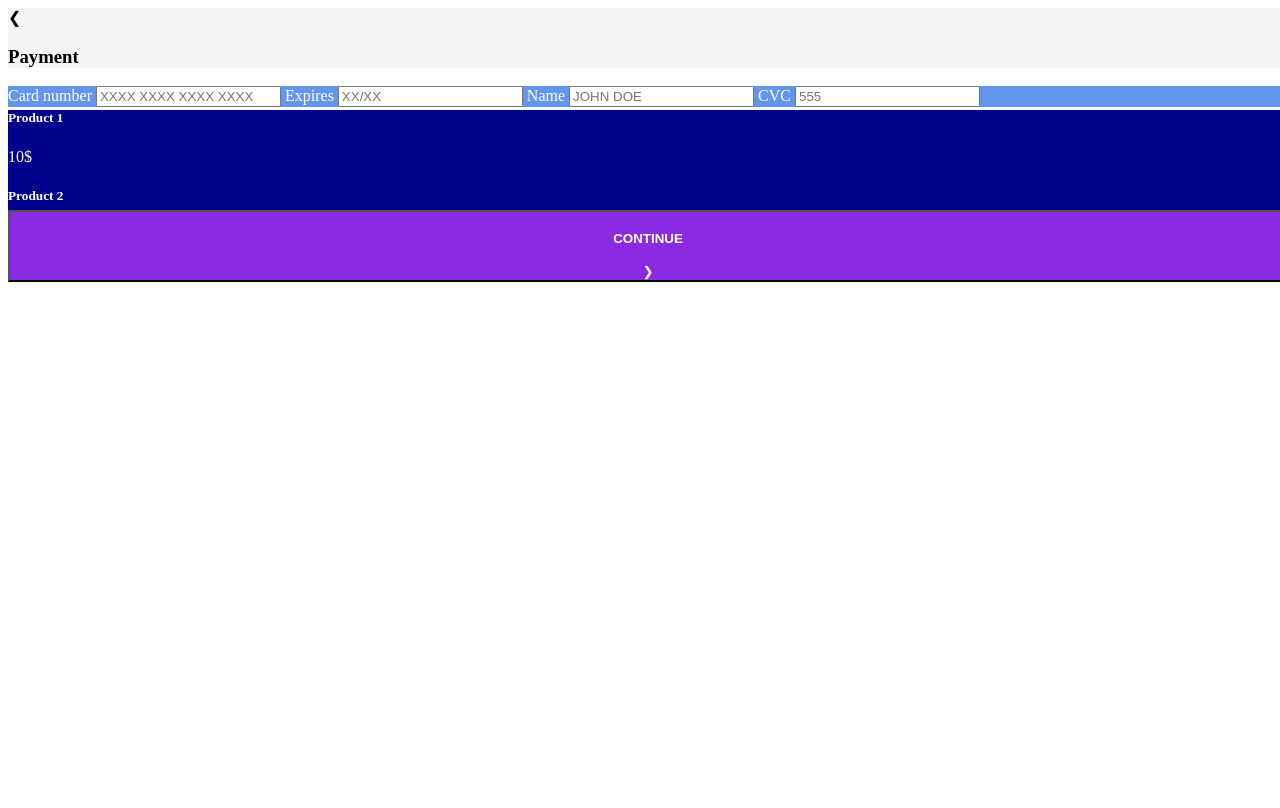
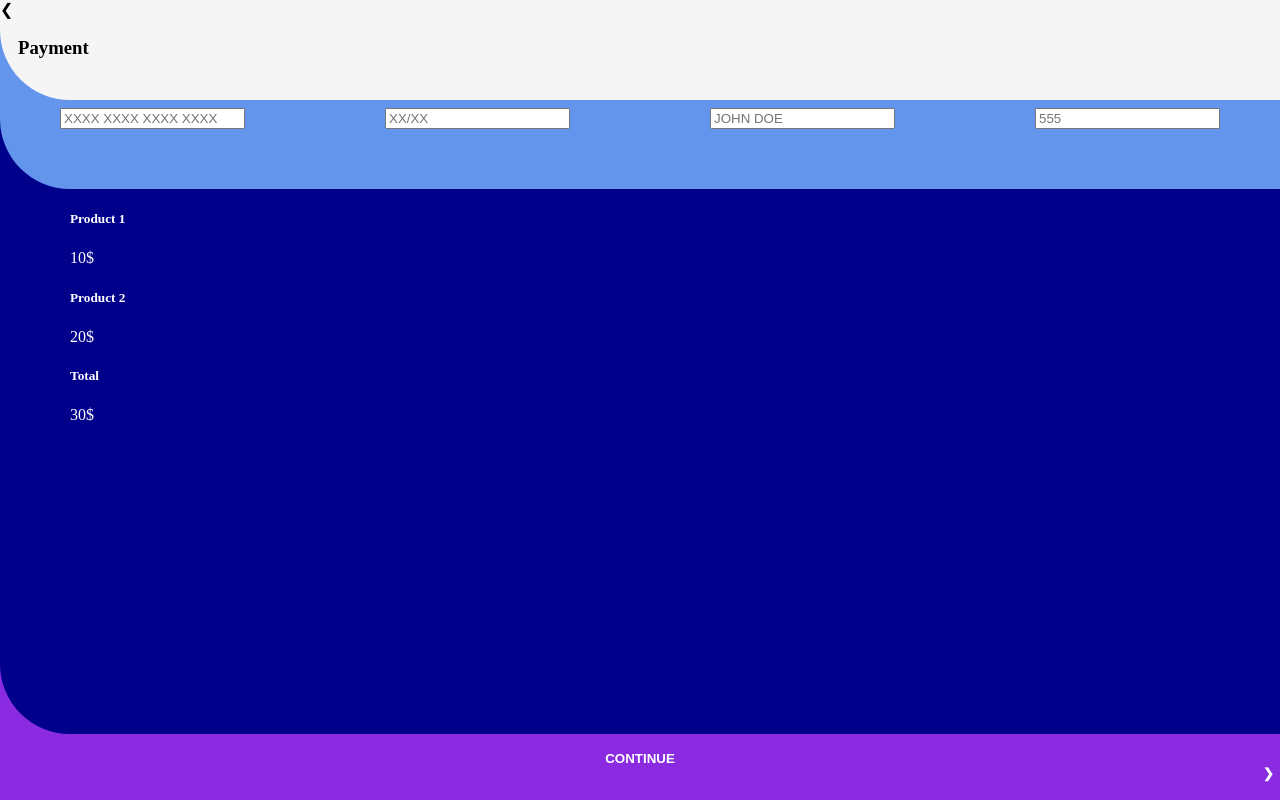
Before and after one commit to jsamuel23/1110, a plain HTML site: page index.html in a window 1280 px wide. Drawn offline with Linux system fonts and the light colour scheme.

Commit message:
peaaeg valm

```diff
--- a/index.html
+++ b/index.html
@@ -36,10 +36,14 @@
                 <h5>Product 2</h5>
                     <p>20$</p>
                 </div>
+                <div class="total">
+                <h5>Total</h5>
+                    <p>30$</p>
+                </div>
             </div>
             <button class="continue">
-            <h4>CONTINUE</h4>
-                <div class="next">&#10095</div>
+            <h4>CONTINUE<div class="next">&#10095</div></h4>
+
             </button>
         </div>
     </body>
--- a/style.css
+++ b/style.css
@@ -1,36 +1,71 @@
 *{
     box-sizing:border-box;
+}
+body{
+    margin:0px;
 }
 /*page*/
 
 .page{
+    display:flex;
+    flex-direction: column;
     position: absolute;
     width:100%;
-    height:100vh;
+    min-height: 100vh;
+    margin:0;
 }
 
 /*header*/
 .head{
+    height: 100px;
     background-color: whitesmoke;
     width: 100%;
     color:black;
+    z-index: -1;
+    margin-bottom: -70px;
+    border-bottom-left-radius: 70px;
+}
+.head__elem{
+    text-align: left;
+    margin:8px;
+    padding:10px;
+
 }
 
 /*payment info*/
 .info{
+    position:relative;
+    display:flex;
+    flex-wrap:wrap;
+    justify-content: space-between;
     background-color:cornflowerblue;
     width:100%;
     color:white;
-    margin-bottom: -20px;
+    padding:50px;
+    z-index: -2;
+    margin-bottom: -70px;
+    border-bottom-left-radius: 70px;
+
+
+}
+input:nth-child(4){
+    width:20px;
+}
+.info label input{
+    display:block;
+    margin:10px;
 }
 
 /*product*/
 .product{
+   flex-grow: 1;
     background-color: darkblue;
     width:100%;
     color:white;
-    margin-bottom: -50px;
-    z-index: 1;
+    padding:70px;
+    z-index:-3;
+
+    border-bottom-left-radius: 70px;
 }
 
 /*button*/
@@ -38,4 +73,12 @@
     background-color: blueviolet;
     width:100%;
     color:white;
+    z-index: -4;
+    margin-top: -70px;
+    padding-top: 70px;
+    border: none;
 }
+.next{
+    display:flex;
+    justify-content: flex-end;
+}
```
